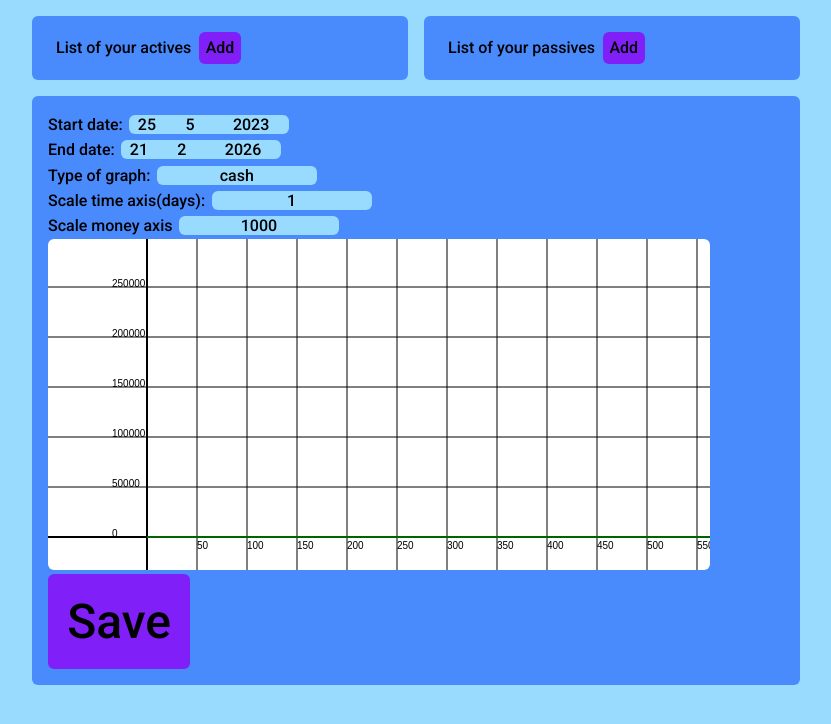
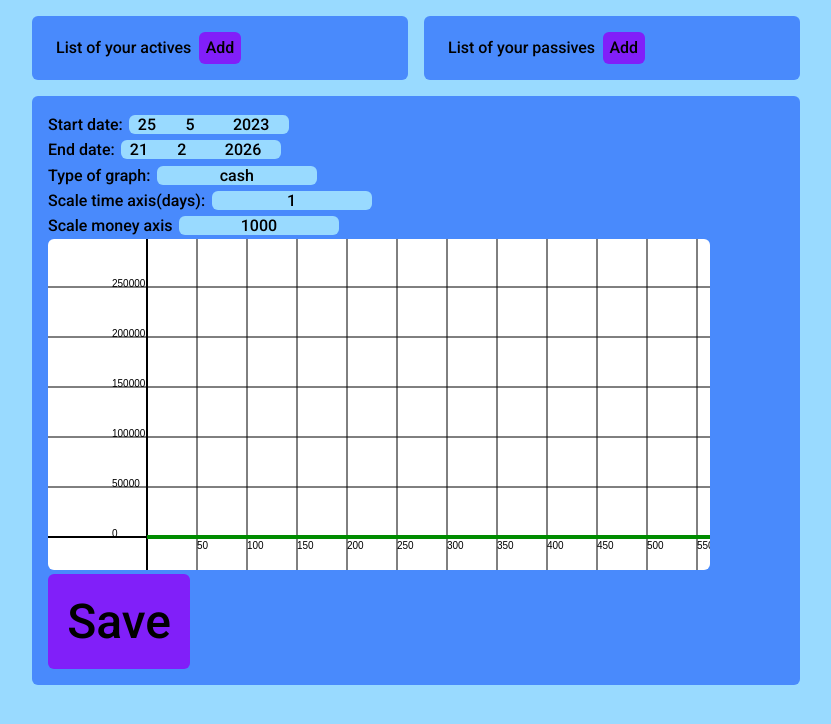
Before and after one commit to maksimPhilippov/finace-calculator, a React (Create React App) app: page / in a window 1280 px wide. Shown: the top 724 px of the page, without its empty margins (224-1055 px from the left). Built offline with nearby package versions, Linux system fonts and the light colour scheme.

Commit message:
diagram date rounding and graph line width

```diff
--- a/src/components/Diagram.tsx
+++ b/src/components/Diagram.tsx
@@ -14,8 +14,9 @@ interface DiagramProp {
   actionsList: MoneyAction[];
   newActionId: number;
 }
+
 export default function Diagram(prop: DiagramProp) {
-  const [startDate, setStartDate] = useState(new Date());
+  const [startDate, setStartDate] = useState(roundDate(new Date()));
   const [endDate, setEndDate] = useState(
     new Date(startDate.getTime() + milisecondsInDay * 1000)
   );
@@ -28,6 +29,12 @@ export default function Diagram(prop: DiagramProp) {
       MoneyActionImpact(action, startDate, endDate)
     );
   }, [startDate, endDate, prop.actionsList]);
+
+  function roundDate(date: Date) {
+    const ms = date.getTime();
+    const remainder = ms % milisecondsInDay;
+    return new Date(ms - remainder);
+  }
 
   function initGraphData() {
     let result: [date: Date, value: number][] = [];
--- a/src/utils/ActiveCalculations.ts
+++ b/src/utils/ActiveCalculations.ts
@@ -100,6 +100,7 @@ export function MoneyActionImpact(
         cash += income;
       }
     }
+    console.log(capital);
     report.push([new Date(day), cash, capital]);
   }
   return report;
--- a/src/utils/graphDrawing.ts
+++ b/src/utils/graphDrawing.ts
@@ -67,8 +67,8 @@ export function drawGraph(
       for (let i = 0; i < scaled.length; i++) {
         ctx.lineTo(scaled[i][0], scaled[i][1]);
       }
-      ctx.strokeStyle = "rgb(0, 100, 0)";
-      ctx.lineWidth = 2;
+      ctx.strokeStyle = "rgb(0, 140, 0)";
+      ctx.lineWidth = 4;
       ctx.stroke();
     }
   }
```
